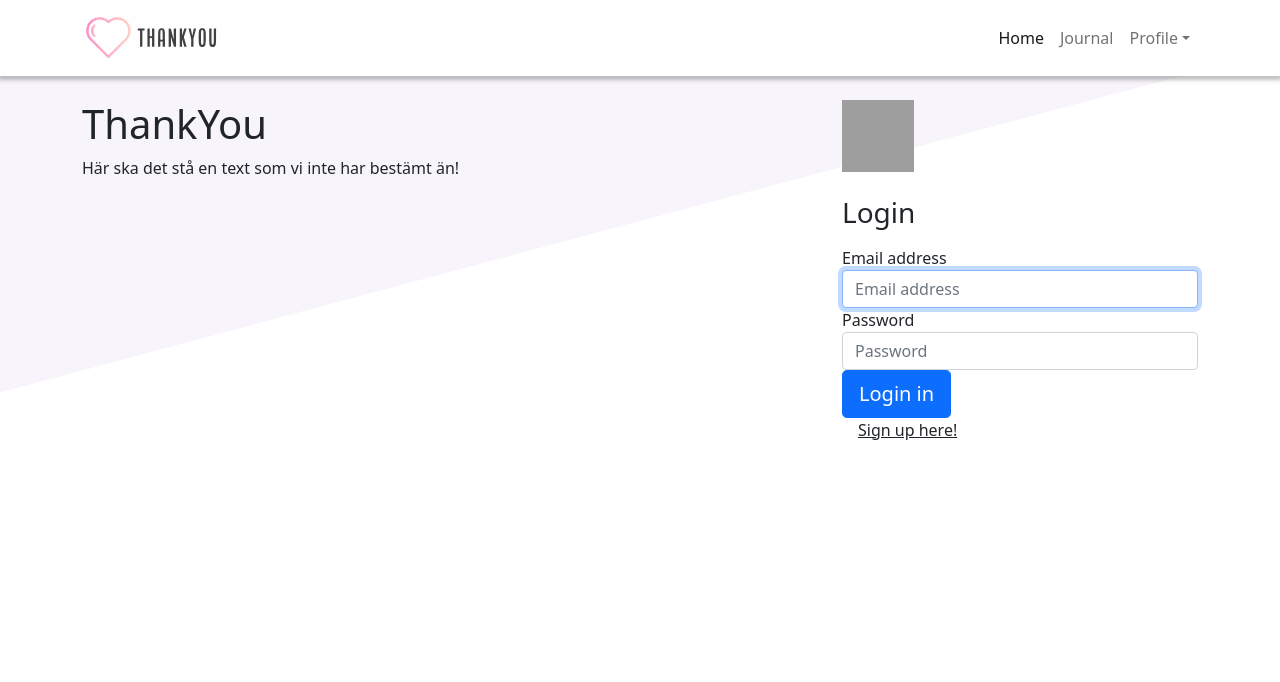
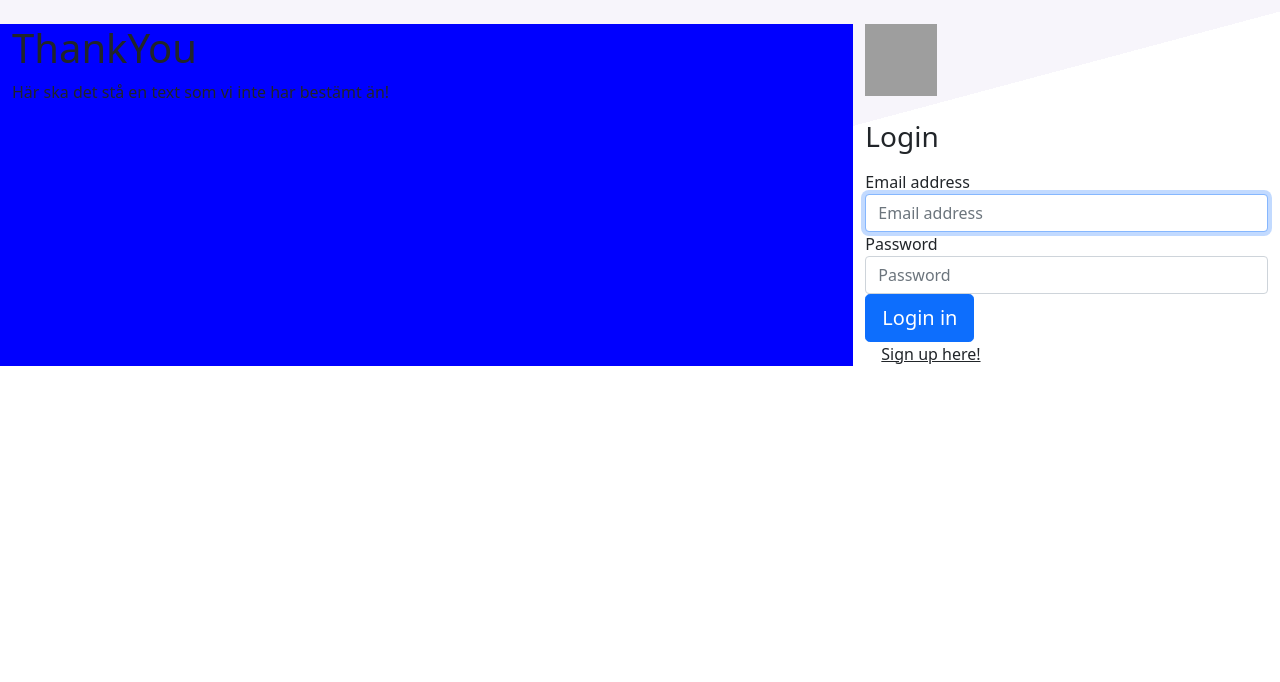
Before and after one commit to jonfra165/Thankyou, a Flask app: page /login in a window 1280 px wide. Shown: the top 682 px of the page. Run offline with Flask 2, Linux system fonts and the light colour scheme; grey boxes are pictures that could not be loaded.

Commit message:
Navbar syns nu inte på signup och login

```diff
--- a/ThankYou_Kod/ThankYou/website/auth.py
+++ b/ThankYou_Kod/ThankYou/website/auth.py
@@ -27,7 +27,7 @@ def login():
         else: #If email doesn't have a row in the table then it does not exist
             flash('Email doesn\’t  exist!', category='error')
 
-    return render_template('login.html')
+    return render_template('login.html', user=current_user)
 
 @auth.route('/logout')
 @login_required #Requires that user is logged in to be able to log out
@@ -77,4 +77,4 @@ def sign_up():
 
             return redirect(url_for('views.home')) #Redirect to login page
 
-    return render_template("sign_up.html")
+    return render_template("sign_up.html", user=current_user)
--- a/ThankYou_Kod/ThankYou/website/static/styles/style.css
+++ b/ThankYou_Kod/ThankYou/website/static/styles/style.css
@@ -1,10 +1,13 @@
 body {
+    height: 100%;
     background: linear-gradient(165deg, #f7f5fb 50%, #fff 50%) no-repeat;
 }
 
 .home {
     margin-top: 150px;
 }
+
+/*NAVIGATION*/
 
 .navbar {
     background-color: #ffffff !important;
@@ -20,6 +23,8 @@ body {
     display: block;
 }
 
+/*FOOTER*/
+
 .footer {
     position: fixed;
     left: 0;
@@ -34,3 +39,13 @@ body {
 .footer p {
     margin-bottom: 0px;
 }
+
+/*LOGIN*/
+
+.login-container {
+    height: 100px;
+}
+
+#log-in-background {
+    background-color: blue;
+}
--- a/ThankYou_Kod/ThankYou/website/templates/base.html
+++ b/ThankYou_Kod/ThankYou/website/templates/base.html
@@ -12,6 +12,7 @@
 
 
     <body>
+        {% if user.is_authenticated %}
         <nav class="navbar navbar-expand-sm navbar-light bg-light" aria-label="Third navbar example">
             <div class="container">
               <a class="navbar-brand" href="/"><img id="navlogo" src="../static/styles/logo_svg.svg" alt="heartlogo"></a>
@@ -38,12 +39,18 @@
                 </div>
             </div>
         </nav>
+        {% else %}
+        {% endif %}
+
+
+
         <main class="main justify-content-center mt-4">
             <!-- Empty container -->
             {% block content %}
 
             {% endblock %}
         </main>
+
         <footer class="footer mt-auto py-3">
             <div class="container" id="footdiv">
               <p>ThankYou</p>
--- a/ThankYou_Kod/ThankYou/website/templates/login.html
+++ b/ThankYou_Kod/ThankYou/website/templates/login.html
@@ -4,9 +4,9 @@
 
 {% block content %}
 
-<div class="container">
+<div class="container-fluid h-100 login-container mh-100">
   <div class="row">
-    <div id="log-in-background" class="col-8">
+    <div id="log-in-background" class="col-sm-8">
       <h1>ThankYou</h1>
       <p>
         Här ska det stå en text som vi inte har bestämt än!
@@ -25,7 +25,7 @@
           </form>
           <a href="/sign-up" class="link-dark ps-3">Sign up here!</a>
     </div>
-  </div>
+
 </div>
 
 
--- a/ThankYou_Kod/ThankYou/website/templates/sign_up.html
+++ b/ThankYou_Kod/ThankYou/website/templates/sign_up.html
@@ -6,7 +6,7 @@
 
 <div class="container">
   <div class="row">
-    <div id="log-in-background" class="col-8"></div>
+    <div id="log-in-background" class="col-sm-8"></div>
 
     <div id="sign-up" class="col">
       <form id="log-in" class="form-signin" method="POST">
```
